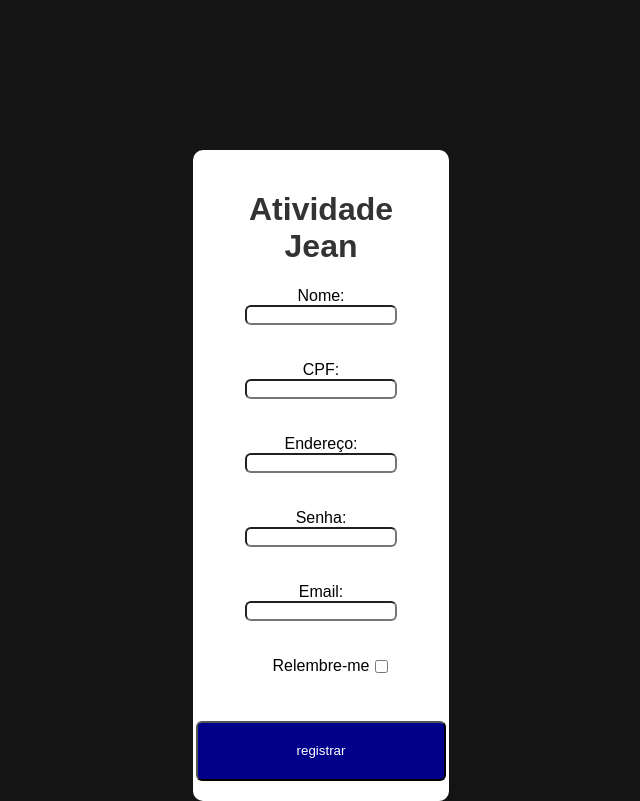
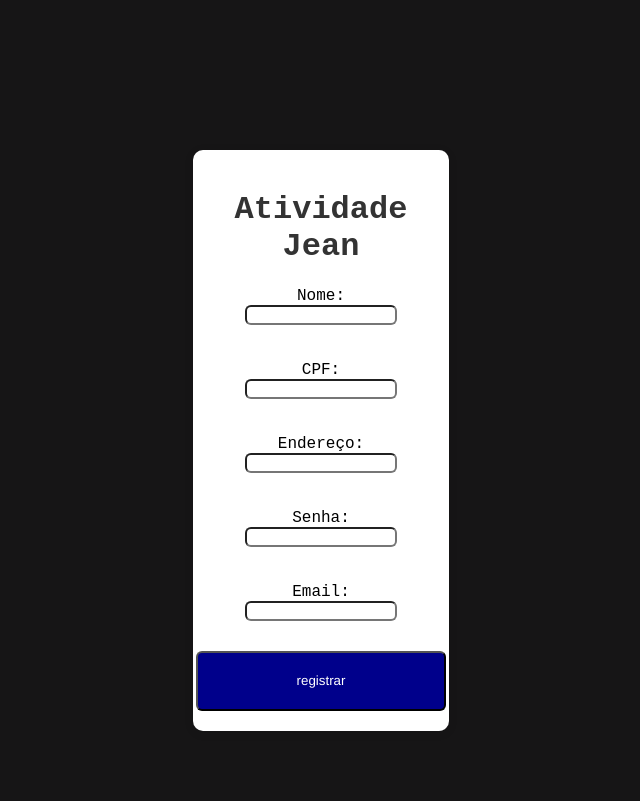
Before and after one commit to SilvahCruz/Atividade-jean-banco-de-dados, a PHP site: page /PHP/registro.php in a window 1280 px wide. Shown: the whole page, without its empty margins (319-959 px from the left). After the commit the page ends 731 px from the top, so only its background shows below. Run offline with PHP 8.4, Linux system fonts and the light colour scheme.

Commit message:
asasaswawd29

```diff
--- a/controller/CadastroController.php
+++ b/controller/CadastroController.php
@@ -1,6 +1,7 @@
 <?php
 
 require '../model/CadastroModel.php';
+
 if ($_POST){
     $fullname = $_POST['fullname'];
     $CPF = $_POST['CPF'];
--- a/view/CSS/style.css
+++ b/view/CSS/style.css
@@ -4,7 +4,7 @@
 }
 
 body {
-    font-family: Arial, sans-serif;
+    font-family: 'Courier New', Courier, monospace;
     background-color: #161516;
     margin: 0px;
     padding: 0px;
@@ -38,7 +38,7 @@ h1 {
 
 #esqueci:hover {
     text-decoration: underline;
-    color: black;
+    color: darkblue;
 }
 
 #registro {
@@ -46,15 +46,33 @@ h1 {
     text-decoration: none;
     font-size: 16px;
     transition: color 0.2s ease, text-decoration 0.2s ease;
-    margin-top: 20px;
+    margin-top: 15px;
 }
 
 #registro:hover {
     text-decoration: underline;
-    color: black;
+    color: darkblue;
 }
 
 #name {
+    border-radius: 6px;
+    width: 70%;
+    height: 20px;
+}
+
+#CPF {
+    border-radius: 6px;
+    width: 70%;
+    height: 20px;
+}
+
+#end {
+    border-radius: 6px;
+    width: 70%;
+    height: 20px;
+}
+
+#senha {
     border-radius: 6px;
     width: 70%;
     height: 20px;
@@ -67,6 +85,7 @@ h1 {
 }
 
 #botao {
+    font-family: 'Franklin Gothic Medium', 'Arial Narrow', Arial, sans-serif;
      margin-top: 30px;
      width: 250px;
      height: 60px;
@@ -77,6 +96,7 @@ h1 {
 
 .relembrar {
     bottom: 120px;
+    padding-right: 10px;
 }
 
 .divcheck {
--- a/view/PHP/registro.php
+++ b/view/PHP/registro.php
@@ -17,17 +17,13 @@
                 <label for="">Nome:</label>
                 <input type="text" id="name" name="fullname" required><br><br>
                 <label for="">CPF:</label>
-                <input type="number" id="email" name="CPF" required><br><br>
+                <input type="number" id="CPF" name="CPF" required><br><br>
                 <label for="">Endereço:</label>
-                <input type="text" id="email" name="endereco" required><br><br>
+                <input type="text" id="end" name="endereco" required><br><br>
                 <label for="">Senha:</label>
-                <input type="password" id="email" name="senha" required><br><br>
+                <input type="password" id="senha" name="senha" required><br><br>
                 <label for="">Email:</label>
                 <input type="" id="email" name="email" required>
-                <div class="divcheck">
-                    <input type="checkbox" id="checkbox" name="check" value="checkbox">
-                </div>
-                <p>Relembre-me</p>
                 <button type="submit" value="Registrar" name="cadastrar" id="botao">registrar</button>
         </div>
 
```
Also changed, not shown: controller/AuthController.php (+7 -5 lines), model/AuthModel.php (+3 -4 lines), model/CadastroModel.php (+7 -11 lines), view/PHP/index.php (+3 -4 lines).
